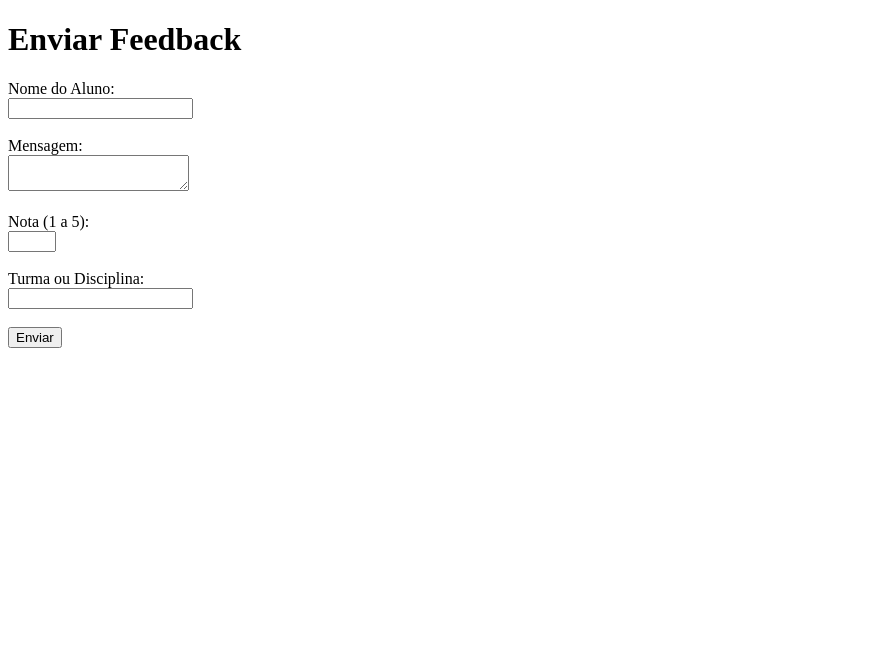
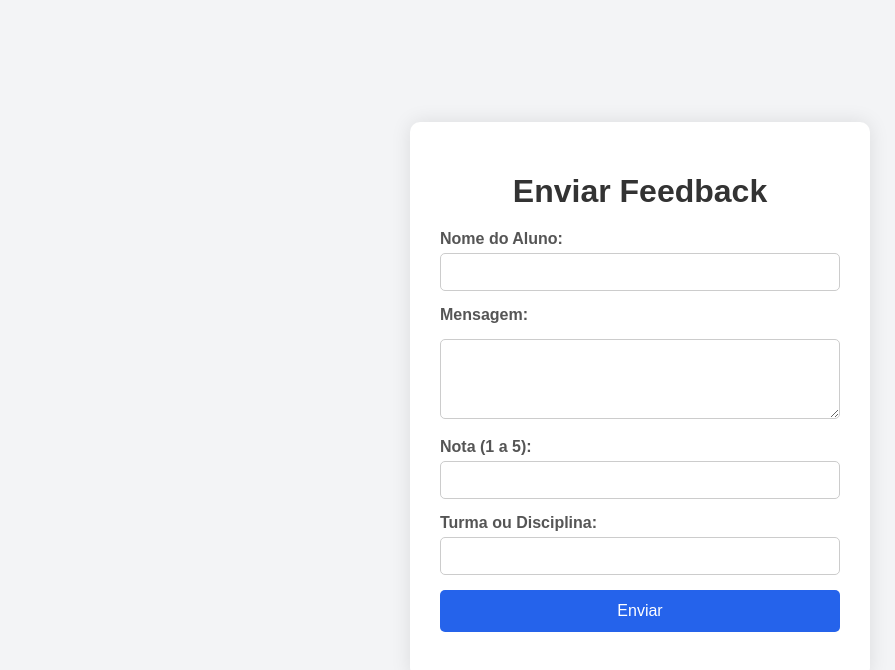
Before and after one commit to carambapedro/carambapedro.github.io, a website: page index.html in a window 1280 px wide. Shown: the whole page, without its empty margins (0-895 px from the left). Drawn offline with Linux system fonts and the light colour scheme.

Commit message:
Update index.html

```diff
--- a/index.html
+++ b/index.html
@@ -3,26 +3,97 @@
 <head>
   <meta charset="UTF-8">
   <title>Formulário de Feedback</title>
+  <style>
+    body {
+      font-family: Arial, sans-serif;
+      background-color: #f3f4f6;
+      display: flex;
+      justify-content: center;
+      align-items: center;
+      min-height: 100vh;
+      margin: 0;
+    }
+
+    form {
+      background-color: white;
+      padding: 30px;
+      border-radius: 10px;
+      box-shadow: 0 0 20px rgba(0, 0, 0, 0.1);
+      width: 100%;
+      max-width: 400px;
+    }
+
+    h1 {
+      text-align: center;
+      color: #333;
+      margin-bottom: 20px;
+    }
+
+    label {
+      font-weight: bold;
+      color: #555;
+    }
+
+    input[type="text"],
+    input[type="number"],
+    textarea {
+      width: 100%;
+      padding: 10px;
+      margin-top: 5px;
+      margin-bottom: 15px;
+      border: 1px solid #ccc;
+      border-radius: 5px;
+      box-sizing: border-box;
+      font-size: 14px;
+    }
+
+    textarea {
+      resize: vertical;
+      min-height: 80px;
+    }
+
+    button {
+      width: 100%;
+      padding: 12px;
+      background-color: #2563eb;
+      color: white;
+      border: none;
+      border-radius: 5px;
+      font-size: 16px;
+      cursor: pointer;
+      transition: background-color 0.3s ease;
+    }
+
+    button:hover {
+      background-color: #1d4ed8;
+    }
+
+    #mensagem {
+      margin-top: 15px;
+      text-align: center;
+      font-weight: bold;
+    }
+  </style>
 </head>
 <body>
-  <h1>Enviar Feedback</h1>
   <form id="feedbackForm">
-    <label for="aluno">Nome do Aluno:</label><br>
-    <input type="text" id="aluno" name="aluno" required><br><br>
+    <h1>Enviar Feedback</h1>
 
-    <label for="mensagem">Mensagem:</label><br>
-    <textarea id="mensagem" name="mensagem" required></textarea><br><br>
+    <label for="aluno">Nome do Aluno:</label>
+    <input type="text" id="aluno" name="aluno" required>
 
-    <label for="nota">Nota (1 a 5):</label><br>
-    <input type="number" id="nota" name="nota" min="1" max="5" required><br><br>
+    <label for="mensagem">Mensagem:</label>
+    <textarea id="mensagem" name="mensagem" required></textarea>
 
-    <label for="turma">Turma ou Disciplina:</label><br>
-    <input type="text" id="turma" name="turma" required><br><br>
+    <label for="nota">Nota (1 a 5):</label>
+    <input type="number" id="nota" name="nota" min="1" max="5" required>
+
+    <label for="turma">Turma ou Disciplina:</label>
+    <input type="text" id="turma" name="turma" required>
 
     <button type="submit">Enviar</button>
+    <p id="mensagem"></p>
   </form>
-
-  <p id="mensagem"></p>
 
   <script>
     const form = document.getElementById('feedbackForm');
```
